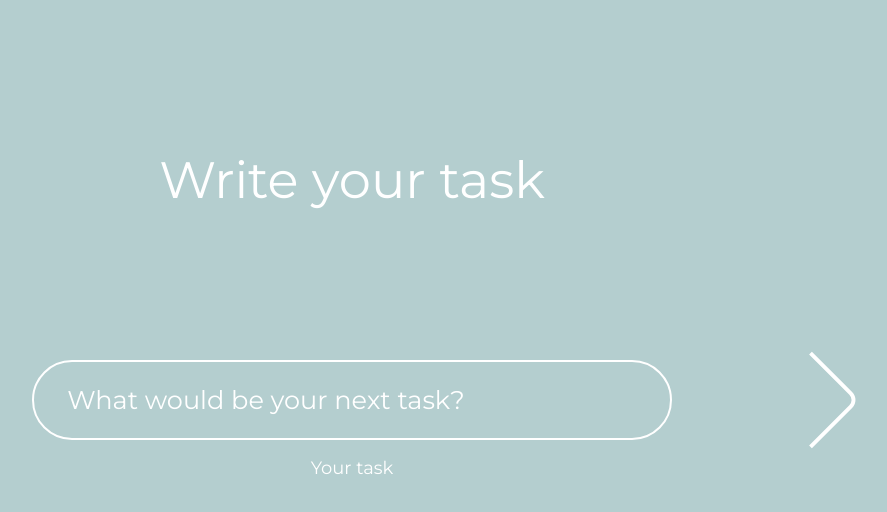
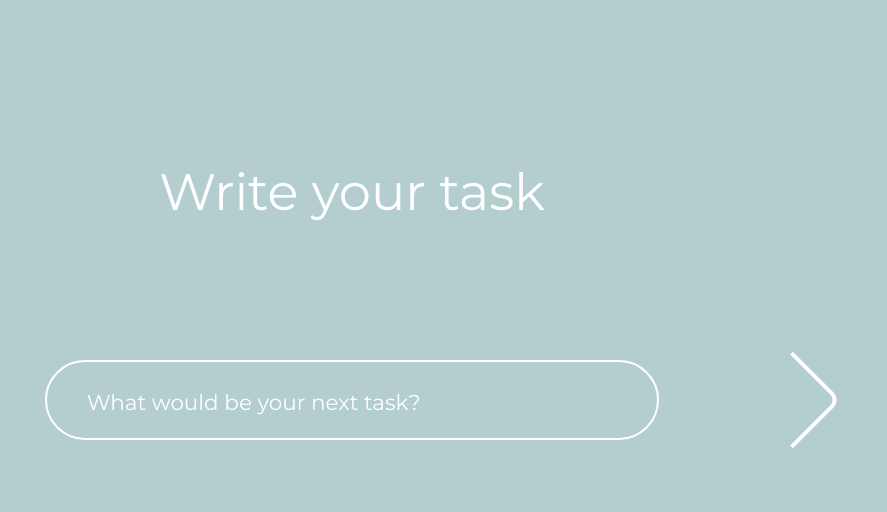
Before and after one commit to jchojna/task-timer, a React (Create React App) app: page / in a window 1280 px wide. Shown: the top 512 px of the page, without its empty margins (288-1175 px from the left). Built offline with nearby package versions, Linux system fonts and the light colour scheme.

Commit message:
style: set styles and media queries for Task component on mobile devices

```diff
--- a/src/components/Task.js
+++ b/src/components/Task.js
@@ -33,7 +33,7 @@ const Task = (props) => {
         </svg>
       </button>
       <div className="Task__row">
-        <label className="Task__label Task__label--name" htmlFor="task-name">
+        <label className="Task__label Task__label--name visuallyhidden" htmlFor="task-name">
           Your task
         </label>
         <p className={`Task__alert ${props.alertClassName}`}>
--- a/src/scss/App.scss
+++ b/src/scss/App.scss
@@ -8,5 +8,4 @@
   flex-direction: column;
   height: 100%;
   min-height: 100vh;
-  padding: 150px 0;
 }
--- a/src/scss/Task_Time.scss
+++ b/src/scss/Task_Time.scss
@@ -7,13 +7,12 @@
   align-items: center;
   bottom: 0;
   display: grid;
-  flex-grow: 1;
-  font-size: 1.6em;
   font-weight: 400;
-  grid-template-columns: 1fr 2fr 1fr;
-  grid-template-rows: 1fr 80px 1fr;
+  grid-template-columns: 1fr;
+  grid-template-rows: 2fr 50px 1fr 1fr;
   justify-items: center;
   left: 0;
+  padding: 1em;
   position: fixed;
   right: 0;
   top: 0;
@@ -30,7 +29,6 @@
     margin: 0;
     font-size: 2em;
     font-weight: 400;
-    grid-column: 1 / span 3;
   }
 
   &__input {
@@ -39,27 +37,32 @@
     border: 2px solid #fff;
     border-radius: 100px;
     color: #fff;
+    font-size: 1.2em;
     justify-self: stretch;
     min-width: 50px;
     padding: 0 1.3em;
     text-align: center;
+    transition: box-shadow $focus-input;
+
+    &:focus {
+      box-shadow: 0 0 0 5px rgba($color: $color-cyan-dark, $alpha: 0.7),
+        0 0 30px rgba($color: $color-cyan-dark, $alpha: 0.4);
+    }
 
     &--name {
-      grid-column: 2 / 3;
       text-align: left;
     }
 
     &::placeholder {
       color: #fff;
+      font-size: 0.7em;
     }
   }
 
   &__row {
     align-self: stretch;
     display: grid;
-    gap: 40px;
-    grid-template-columns: repeat(3, 1fr);
-    grid-column: 2 / 3;
+    grid-template-columns: 1fr;
     justify-items: center;
     width: 100%;
   }
@@ -68,14 +71,9 @@
     align-self: start;
     font-size: 0.7em;
     margin-top: 1em;
-
-    &--name {
-      grid-column: 2 / 3;
-    }
   }
 
   &__alert {
-    grid-column: 1 / 4;
     opacity: 0;
     transition: opacity $time-alert, visibility 0s $time-alert;
     visibility: hidden;
@@ -93,10 +91,11 @@
     fill: none;
     stroke: #fff;
     stroke-width: 20;
-    width: 100px;
+    width: 60px;
+    transition: stroke $hover-icon;
 
-    &--right {
-      grid-column: 3 / 4;
+    &:hover {
+      stroke: $color-tomato;
     }
   }
 
@@ -120,6 +119,55 @@
       cursor: default;
     }
   }
+
+  @media only screen and (min-width: $media-md) {
+
+    & {
+      font-size: 1.6em;
+      grid-template-columns: 1fr 2fr 1fr;
+      grid-template-rows: 1fr 80px 1fr;
+
+      &__heading {
+        grid-column: 1 / span 3;
+      }
+
+      &__input {
+
+        &--name {
+          grid-column: 2 / 3;
+        }
+      }
+
+      &__alert {
+        grid-column: 1 / 4;
+      }
+
+      &__label {
+
+        &--name {
+          grid-column: 2 / 3;
+        }
+      }
+
+      &__row {
+        gap: 40px;
+        grid-template-columns: repeat(3, 1fr);
+        grid-column: 2 / 3;
+      }
+
+      &__button {
+        width: 100px;
+
+        &--right {
+          grid-column: 3 / 4;
+        }
+      }
+    }
+  }
+
+  @media only screen and (min-width: $media-md) {
+
+  }
 }
 
 .slideInLeft {
--- a/src/scss/_variables.scss
+++ b/src/scss/_variables.scss
@@ -1,9 +1,15 @@
 $time-slide: 0.5s;
 $time-display: 0.5s;
 $hover-icon: 0.3s;
+$focus-input: 0.2s;
 
 $time-alert: 0.3s;
 
 $color-cyan: #B4CECF;
+$color-cyan-dark: rgb(80, 111, 112);
 $color-tomato: #C36565;
 $color-disabled: #ddd;
+
+$media-sm: 480px;
+$media-md: 768px;
+$media-lg: 1200px;
```
